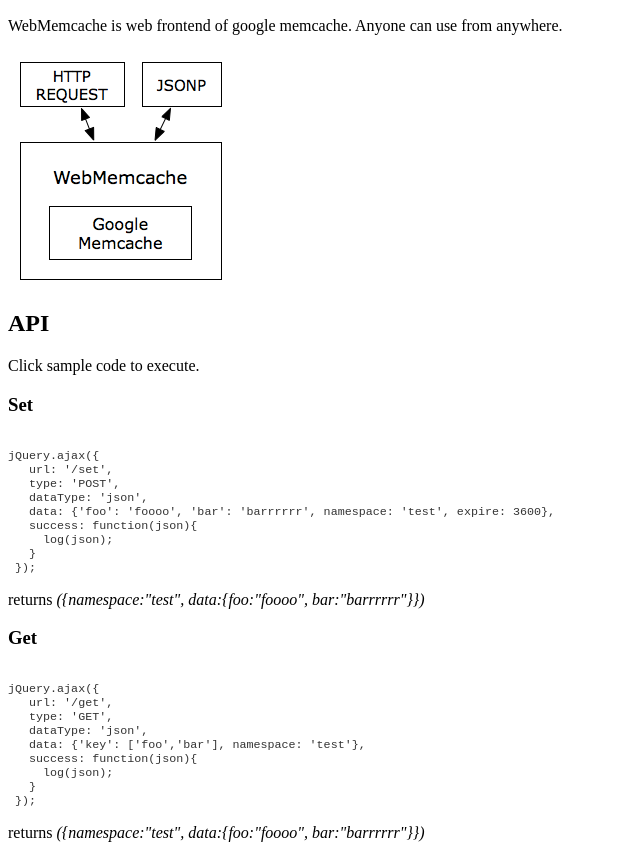
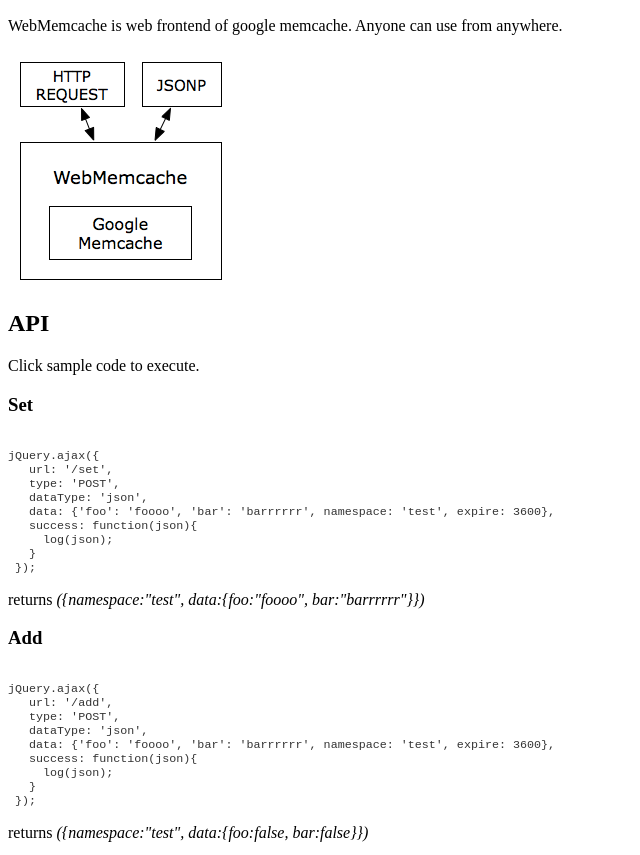
Before and after one commit to hitode909/webmemcache, a plain HTML site: page static/index.html in a window 1280 px wide. Shown: the part 96-951 px from the top of the page, without its empty margins (0-640 px from the left). Drawn offline with Linux system fonts and the light colour scheme.

Commit message:
add example

```diff
--- a/static/index.html
+++ b/static/index.html
@@ -40,6 +40,21 @@
  });
 </code></pre></div>
 <p>returns <var>({namespace:"test", data:{foo:"foooo", bar:"barrrrrr"}})</var></p>
+
+<h3>Add</h3>
+<div class="can-exec"><pre><code>
+jQuery.ajax({
+   url: '/add',
+   type: 'POST',
+   dataType: 'json',
+   data: {'foo': 'foooo', 'bar': 'barrrrrr', namespace: 'test', expire: 3600},
+   success: function(json){
+     log(json);
+   }
+ });
+</code></pre></div>
+<p>returns <var>({namespace:"test", data:{foo:false, bar:false}})</var></p>
+<p>true if added, false on error.</p>
 
 <h3>Get</h3>
 <div class="can-exec"><pre><code>
```
